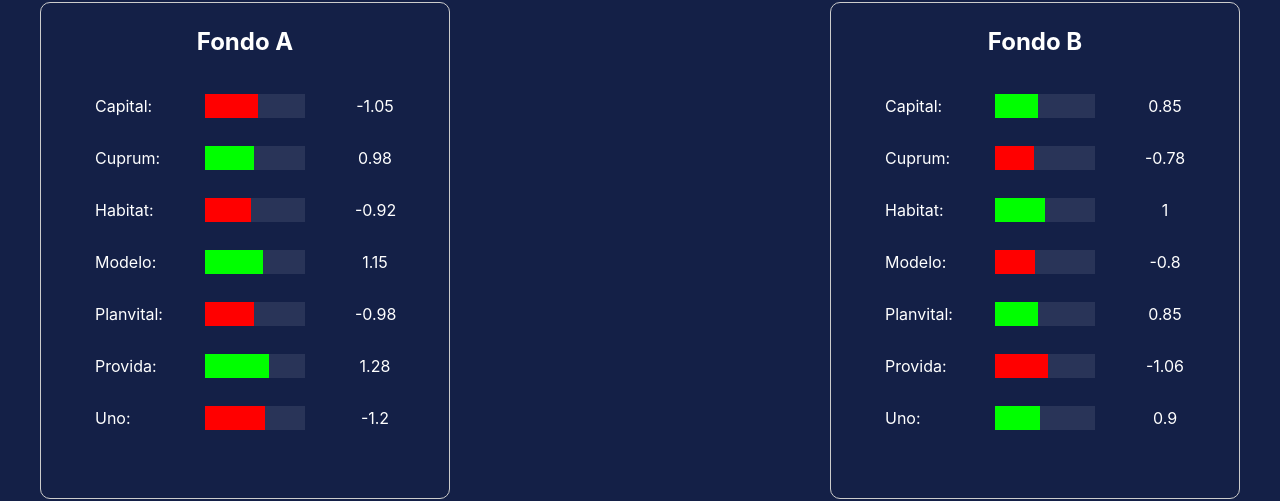
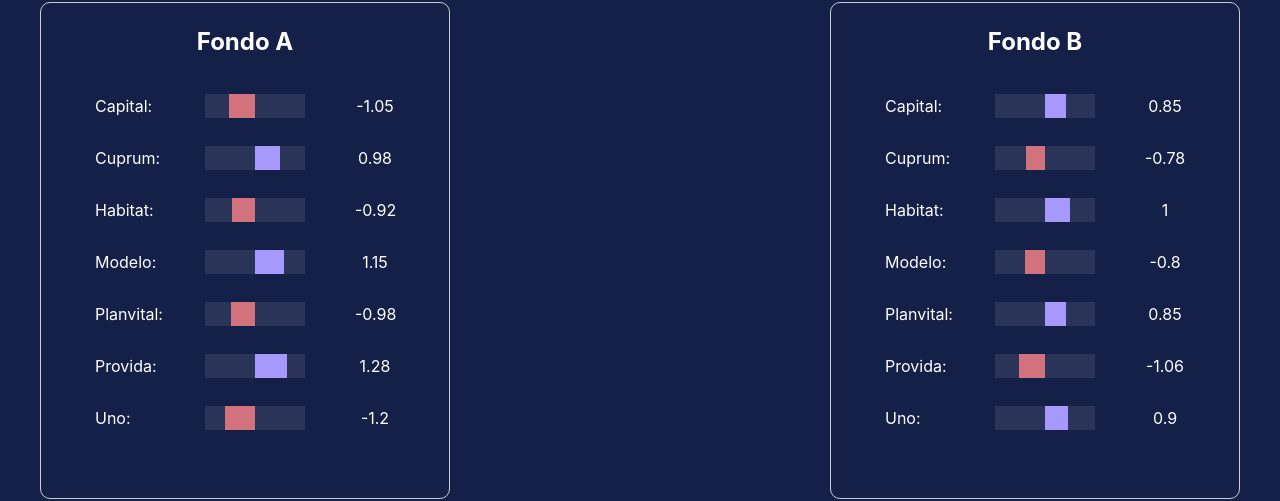
Before and after one commit to CherryStopher/lva-react, a React (Create React App) app: page / in a window 1280 px wide. Shown: the part 237-738 px from the top of the page. Built offline with nearby package versions, Linux system fonts and the light colour scheme.

Commit message:
change the progress bar

```diff
--- a/src/components/common/ProgressBar.jsx
+++ b/src/components/common/ProgressBar.jsx
@@ -2,40 +2,17 @@
 import styles from "./ProgressBar.module.css";
 
 function ProgressBar({ value, maxValue }) {
-  // Calcula el porcentaje de progreso
-  const percentage = (Math.abs(value) / maxValue) * 100;
+  const percentage = (Math.abs(value) / maxValue) * 50;
 
-  // Establece el ancho de la barra de progreso
   const barStyle = {
     width: `${percentage}%`,
-  };
-
-  // Establece el color de la barra de progreso
-  let barColor = "#A698FC"; // Color por defecto
-
-  if (value > 0) {
-    barColor = "#00FF00"; // Cambia a verde si el valor es positivo
-  } else if (value < 0) {
-    barColor = "#FF0000"; // Cambia a rojo si el valor es negativo
-  }
-
-  barStyle.backgroundColor = barColor;
-
-  // Calcula la posición del indicador del centro
-  const centerIndicatorPosition = 50 - percentage / 2;
-
-  // Establece la posición del indicador de centro
-  const centerIndicatorStyle = {
-    left: `${centerIndicatorPosition}%`,
+    backgroundColor: value > 0 ? "#A698FC" : "#d1727d",
+    marginLeft: value > 0 ? `50px` : `calc(50px - ${percentage}%)`,
   };
 
   return (
     <div>
       <div className={styles.progressContainer}>
-        <div
-          className={styles.centerIndicator}
-          style={centerIndicatorStyle}
-        ></div>
         <div className={styles.progressBarFill} style={barStyle}></div>
       </div>
     </div>
--- a/src/components/common/ProgressBar.module.css
+++ b/src/components/common/ProgressBar.module.css
@@ -1,8 +1,8 @@
 
 
   .progressContainer {
-    width: 100px; /* Ancho de la barra de progreso */
-    height: 24px; /* Altura de la barra de progreso */
+    width: 100px;
+    height: 24px;
     background-color: #293458;
     margin-right: 0px;
     position: relative;
```
